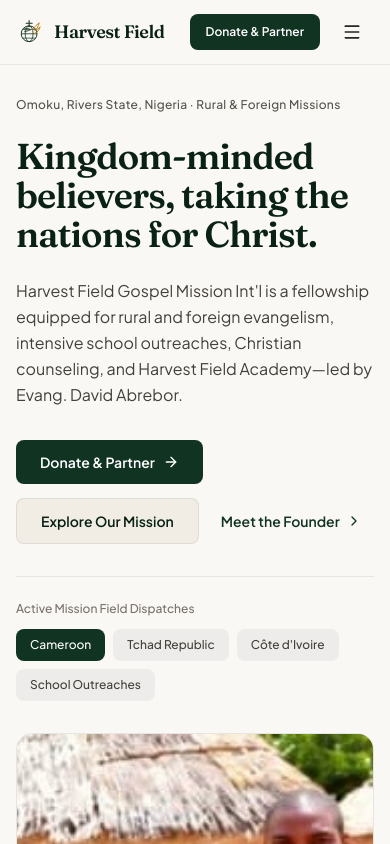
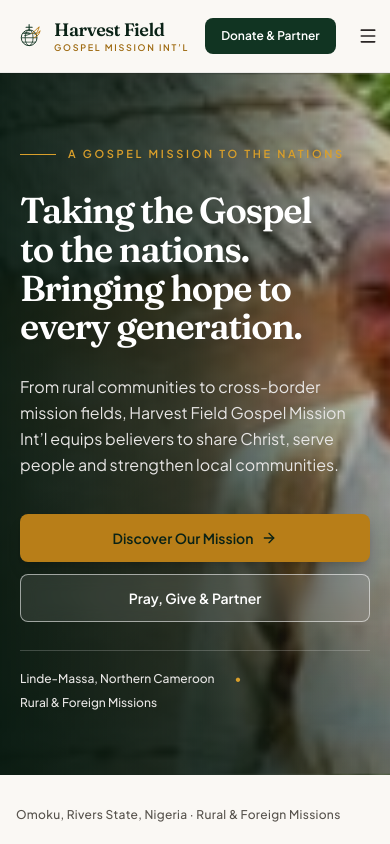
Before and after one commit to harvestfieldgospelmission-creator/Harvestfield, a React (Vite) app: page / in a window 390 px wide. Shown: the top 844 px of the page. Built offline with nearby package versions, Linux system fonts and the light colour scheme.

Commit message:
Redesign Harvestfield website for international missions
Introduce premium photo-led mission experience, responsive refinements, improved accessibility and transparent contact/giving flows.

```diff
--- a/index.html
+++ b/index.html
@@ -8,6 +8,9 @@
     <meta property="og:title" content="Harvest Field Gospel Mission Int'l — Taking the Nations for Christ" />
     <meta property="og:description" content="A fellowship of kingdom-minded believers equipped for rural and foreign missions across Nigeria, Cameroon, Tchad Republic, and Côte d'Ivoire." />
     <meta property="og:type" content="website" />
+    <meta name="theme-color" content="#0a2216" />
+    <meta name="color-scheme" content="light" />
+    <meta property="og:locale" content="en_NG" />
     <meta name="twitter:card" content="summary_large_image" />
     <link rel="preconnect" href="https://fonts.googleapis.com" />
     <link rel="preconnect" href="https://fonts.gstatic.com" crossorigin />
--- a/src/components/Footer.tsx
+++ b/src/components/Footer.tsx
@@ -9,7 +9,7 @@ interface FooterProps {
 export const Footer: React.FC<FooterProps> = ({ onNavigate }) => {
   return (
     <footer className="bg-forest-950 text-stone-200 border-t border-forest-800 mt-24">
-      <div className="max-w-7xl mx-auto px-4 sm:px-6 lg:px-8 py-16">
+      <div className="max-w-7xl mx-auto px-4 sm:px-6 lg:px-8 py-16 lg:py-20">
         <div className="grid grid-cols-1 md:grid-cols-2 lg:grid-cols-4 gap-10 pb-12 border-b border-forest-800/80">
           {/* Column 1: Mission Identity */}
           <div className="space-y-4">
@@ -22,7 +22,7 @@ export const Footer: React.FC<FooterProps> = ({ onNavigate }) => {
                 <p className="text-xs text-stone-400">Gospel Mission Int&apos;l</p>
               </div>
             </div>
-            <p className="text-sm text-stone-300 leading-relaxed">
+            <p className="text-sm text-stone-300 leading-relaxed max-w-sm">
               A fellowship of kingdom-minded believers equipped for rural and foreign missions across
               Nigeria, Northern Cameroon, Tchad Republic, and Côte d&apos;Ivoire.
             </p>
@@ -106,7 +106,7 @@ export const Footer: React.FC<FooterProps> = ({ onNavigate }) => {
 
         <div className="pt-8 flex flex-col sm:flex-row items-start sm:items-center justify-between gap-4 text-xs text-stone-400">
           <p>
-            © {new Date().getFullYear()} {MISSION_INFO.name} · Omoku, Rivers State, Nigeria.
+            © {new Date().getFullYear()} {MISSION_INFO.name} · Omoku, Rivers State, Nigeria. All rights reserved.
           </p>
           <p className="text-stone-400">
             President / Founder: Evang. David Abrebor
--- a/src/components/Navbar.tsx
+++ b/src/components/Navbar.tsx
@@ -25,8 +25,8 @@ export const Navbar: React.FC<NavbarProps> = ({ currentPage, onNavigate }) => {
   };
 
   return (
-    <header className="sticky top-0 z-40 bg-[#faf8f4]/95 backdrop-blur-md border-b border-stone-200/90">
-      <div className="max-w-7xl mx-auto px-4 sm:px-6 lg:px-8 h-16 flex md:grid md:grid-cols-[1fr_auto_1fr] items-center justify-between gap-4 md:gap-8">
+    <header className="sticky top-0 z-40 bg-[#faf8f4]/95 backdrop-blur-xl border-b border-stone-200/80 shadow-[0_8px_30px_rgba(10,34,22,0.045)]">
+      <div className="max-w-7xl mx-auto px-4 sm:px-6 lg:px-8 h-[4.5rem] flex md:grid md:grid-cols-[1fr_auto_1fr] items-center justify-between gap-4 md:gap-8">
         {/* Zone 1: Single-line Brand Wordmark */}
         <button
           type="button"
@@ -34,7 +34,7 @@ export const Navbar: React.FC<NavbarProps> = ({ currentPage, onNavigate }) => {
           className="md:justify-self-start inline-flex items-center gap-2.5 font-serif text-lg sm:text-xl font-semibold tracking-tight text-forest-950 whitespace-nowrap shrink-0 focus-visible:outline-none focus-visible:ring-2 focus-visible:ring-forest-800 rounded-sm cursor-pointer"
         >
           <MissionMark className="w-7 h-7 text-forest-900 shrink-0" />
-          <span>Harvest Field</span>
+          <span className="flex flex-col items-start leading-none"><span>Harvest Field</span><span className="mt-1 font-sans text-[9px] sm:text-[10px] font-semibold uppercase tracking-[0.19em] text-harvest-600">Gospel Mission Int’l</span></span>
         </button>
 
         {/* Zone 2: Centered 5 single-line text navigation links */}
@@ -87,6 +87,7 @@ export const Navbar: React.FC<NavbarProps> = ({ currentPage, onNavigate }) => {
             className="md:hidden inline-flex items-center justify-center w-11 h-11 rounded-lg text-stone-800 hover:bg-stone-200/60 transition-colors cursor-pointer focus-visible:outline-none focus-visible:ring-2 focus-visible:ring-forest-800"
             aria-label={mobileOpen ? 'Close navigation menu' : 'Open navigation menu'}
             aria-expanded={mobileOpen}
+            aria-controls="hf-mobile-navigation"
           >
             {mobileOpen ? <X className="w-5 h-5" /> : <Menu className="w-5 h-5" />}
           </button>
@@ -96,6 +97,7 @@ export const Navbar: React.FC<NavbarProps> = ({ currentPage, onNavigate }) => {
       {/* Mobile Navigation Drawer */}
       {mobileOpen && (
         <nav
+          id="hf-mobile-navigation"
           aria-label="Mobile navigation"
           className="md:hidden border-t border-stone-200 bg-[#faf8f4] px-4 py-4 space-y-1.5"
         >
--- a/src/components/SafeImage.tsx
+++ b/src/components/SafeImage.tsx
@@ -42,6 +42,7 @@ export const SafeImage: React.FC<SafeImageProps> = ({
       style={{ objectPosition }}
       className={className}
       loading="lazy"
+      decoding="async"
     />
   );
 };
--- a/src/index.css
+++ b/src/index.css
@@ -56,6 +56,61 @@
   color: #113422;
 }
 
+/* Harvestfield premium editorial design refinements */
+::selection {
+  background: #d9a441;
+  color: #102d20;
+}
+
+:focus-visible {
+  outline: 2px solid #b87e18;
+  outline-offset: 3px;
+}
+
+img {
+  max-width: 100%;
+}
+
+@layer components {
+  .hf-page-intro {
+    position: relative;
+    isolation: isolate;
+  }
+
+  .hf-page-intro::after {
+    content: "";
+    display: block;
+    width: 4rem;
+    height: 2px;
+    margin-top: 1.25rem;
+    background: linear-gradient(90deg, #b87e18, #e7c77f);
+  }
+
+  .hf-image-frame {
+    overflow: hidden;
+    border-radius: 1.25rem;
+    background: #e7e2d8;
+  }
+
+  .hf-image-frame img {
+    transition: transform 700ms cubic-bezier(.2,.7,.2,1);
+  }
+
+  .hf-image-frame:hover img {
+    transform: scale(1.035);
+  }
+}
+
+@media (max-width: 640px) {
+  h1 {
+    letter-spacing: -0.035em;
+  }
+
+  button, a {
+    -webkit-tap-highlight-color: transparent;
+  }
+}
+
 @media (prefers-reduced-motion: reduce) {
   html {
     scroll-behavior: auto;
--- a/src/pages/GalleryPage.tsx
+++ b/src/pages/GalleryPage.tsx
@@ -77,7 +77,7 @@ export const GalleryPage: React.FC<GalleryPageProps> = ({
       <div className="flex flex-col lg:flex-row lg:items-end justify-between gap-6 pb-8 border-b border-stone-200">
         <div className="space-y-2 max-w-2xl">
           <p className="text-xs font-semibold uppercase tracking-widest text-harvest-600">
-            Field Photography &amp; Archives
+            The Work, Through Our Eyes
           </p>
           <h1 className="font-serif text-4xl sm:text-5xl font-semibold text-forest-950">
             Mission Galleries
--- a/src/pages/HomePage.tsx
+++ b/src/pages/HomePage.tsx
@@ -85,6 +85,11 @@ export const HomePage: React.FC<HomePageProps> = ({
   const handlePrayerSubmit = (e: React.FormEvent) => {
     e.preventDefault();
     if (!prayerName.trim() || !prayerMessage.trim()) return;
+    const subject = encodeURIComponent(`Harvestfield ${prayerType}`);
+    const body = encodeURIComponent(
+      `Name: ${prayerName.trim()}\nContact: ${prayerContact.trim() || 'Not provided'}\nRequest type: ${prayerType}\n\nMessage:\n${prayerMessage.trim()}`
+    );
+    window.location.href = `mailto:${MISSION_INFO.emails[0]}?subject=${subject}&body=${body}`;
     setPrayerSent(true);
     setPrayerName('');
     setPrayerContact('');
@@ -93,6 +98,53 @@ export const HomePage: React.FC<HomePageProps> = ({
 
   return (
     <div>
+      {/* Cinematic mission welcome — uses the ministry's own field photographs */}
+      <section
+        className="relative isolate min-h-[520px] sm:min-h-[590px] lg:min-h-[650px] overflow-hidden bg-forest-950"
+        style={{
+          backgroundImage: `linear-gradient(90deg, rgba(5, 24, 15, 0.94) 0%, rgba(5, 24, 15, 0.78) 48%, rgba(5, 24, 15, 0.24) 100%), linear-gradient(0deg, rgba(5, 24, 15, 0.42), transparent 55%), url("${activeSpot.image}")`,
+          backgroundPosition: 'center',
+          backgroundSize: 'cover',
+        }}
+        aria-label={`Harvestfield mission field: ${activeSpot.location}`}
+      >
+        <div className="mx-auto flex min-h-[520px] sm:min-h-[590px] lg:min-h-[650px] max-w-7xl items-center px-5 py-16 sm:px-8 lg:px-10">
+          <div className="max-w-3xl space-y-7 text-white">
+            <p className="inline-flex items-center gap-3 text-[11px] sm:text-xs font-semibold uppercase tracking-[0.24em] text-harvest-400">
+              <span className="h-px w-9 bg-harvest-400" />
+              A Gospel Mission to the Nations
+            </p>
+            <h1 className="max-w-3xl font-serif text-4xl font-semibold leading-[1.08] tracking-tight sm:text-5xl lg:text-7xl">
+              Taking the Gospel to the nations. Bringing hope to every generation.
+            </h1>
+            <p className="max-w-2xl text-base leading-relaxed text-stone-200 sm:text-lg lg:text-xl">
+              From rural communities to cross-border mission fields, Harvest Field Gospel Mission Int’l equips believers to share Christ, serve people and strengthen local communities.
+            </p>
+            <div className="flex flex-col gap-3 pt-2 sm:flex-row sm:flex-wrap">
+              <button
+                type="button"
+                onClick={() => onNavigate('mission')}
+                className="inline-flex min-h-12 items-center justify-center gap-2 rounded-lg bg-harvest-500 px-6 py-3 text-sm font-semibold text-forest-950 shadow-lg shadow-black/15 transition-colors hover:bg-harvest-400 focus-visible:outline-none focus-visible:ring-2 focus-visible:ring-white"
+              >
+                Discover Our Mission <ArrowRight className="h-4 w-4" />
+              </button>
+              <button
+                type="button"
+                onClick={() => onNavigate('partner')}
+                className="inline-flex min-h-12 items-center justify-center rounded-lg border border-white/55 bg-white/10 px-6 py-3 text-sm font-semibold text-white backdrop-blur-sm transition-colors hover:bg-white/20"
+              >
+                Pray, Give &amp; Partner
+              </button>
+            </div>
+            <div className="flex flex-wrap items-center gap-x-5 gap-y-2 border-t border-white/20 pt-5 text-xs font-medium text-stone-200 sm:text-sm">
+              <span>{activeSpot.location}</span>
+              <span className="text-harvest-400" aria-hidden="true">•</span>
+              <span>Rural &amp; Foreign Missions</span>
+            </div>
+          </div>
+        </div>
+      </section>
+
       {/* 1. Split Editorial Hero */}
       <section className="max-w-7xl mx-auto px-4 sm:px-6 lg:px-8 pt-8 pb-12 lg:pt-14 lg:pb-16">
         <div className="grid grid-cols-1 lg:grid-cols-12 gap-8 lg:gap-12 items-stretch">
@@ -103,8 +155,8 @@ export const HomePage: React.FC<HomePageProps> = ({
                 Omoku, Rivers State, Nigeria <span aria-hidden="true">·</span> Rural &amp; Foreign Missions
               </p>
 
-              <h1 className="font-serif text-4xl sm:text-5xl lg:text-[3.5rem] font-semibold tracking-tight text-forest-950 leading-[1.08]">
-                Kingdom-minded believers, taking the nations for Christ.
+              <h1 className="font-serif text-3xl sm:text-4xl lg:text-[3.1rem] font-semibold tracking-tight text-forest-950 leading-[1.08]">
+                A people prepared to carry the Gospel beyond borders.
               </h1>
 
               <p className="text-base sm:text-lg text-stone-700 leading-relaxed max-w-2xl">
@@ -534,11 +586,10 @@ export const HomePage: React.FC<HomePageProps> = ({
               <div className="py-8 text-center space-y-4">
                 <CheckCircle2 className="w-10 h-10 text-forest-900 mx-auto" />
                 <h3 className="font-serif text-2xl font-semibold text-forest-950">
-                  Your note has been received.
+                  Your email request is ready.
                 </h3>
                 <p className="text-sm text-stone-600 max-w-md mx-auto leading-relaxed">
-                  Thank you for reaching out to Harvest Field Gospel Mission Int&apos;l. Our prayer
-                  and counseling team in Omoku will stand with you in prayer.
+                  Your email application should open with your request addressed to Harvest Field Gospel Mission Int&apos;l. Please send that email to complete your request. If it does not open, contact our office directly.
                 </p>
                 <button
                   type="button"
--- a/src/pages/JournalPage.tsx
+++ b/src/pages/JournalPage.tsx
@@ -224,7 +224,7 @@ export const JournalPage: React.FC<JournalPageProps> = ({
         <div className="flex flex-col lg:flex-row lg:items-end justify-between gap-6">
           <div className="space-y-2 max-w-2xl">
             <p className="text-xs font-semibold uppercase tracking-widest text-harvest-600">
-              Editorial Dispatches &amp; Blog
+              Stories from the Mission Field
             </p>
             <h1 className="font-serif text-4xl sm:text-5xl font-semibold text-forest-950">
               Mission Journal
--- a/src/pages/MissionPage.tsx
+++ b/src/pages/MissionPage.tsx
@@ -90,8 +90,8 @@ export const MissionPage: React.FC<MissionPageProps> = ({ onNavigate }) => {
           <p className="text-xs font-semibold uppercase tracking-widest text-harvest-600">
             About the Mission
           </p>
-          <h1 className="font-serif text-4xl sm:text-5xl font-semibold text-forest-950 leading-[1.1]">
-            A fellowship of kingdom-minded believers equipped for rural and foreign missions.
+          <h1 className="font-serif text-4xl sm:text-5xl lg:text-6xl font-semibold text-forest-950 leading-[1.08] tracking-tight">
+            Equipping believers. Reaching communities. Carrying the Gospel across borders.
           </h1>
           <div className="space-y-4 text-base text-stone-700 leading-relaxed max-w-2xl">
             {MISSION_INFO.callToPartner.map((paragraph, index) => (
```
Also changed, not shown: src/pages/LeadershipPage.tsx (+7 -3 lines), src/pages/PartnerPage.tsx (+12 -22 lines).
